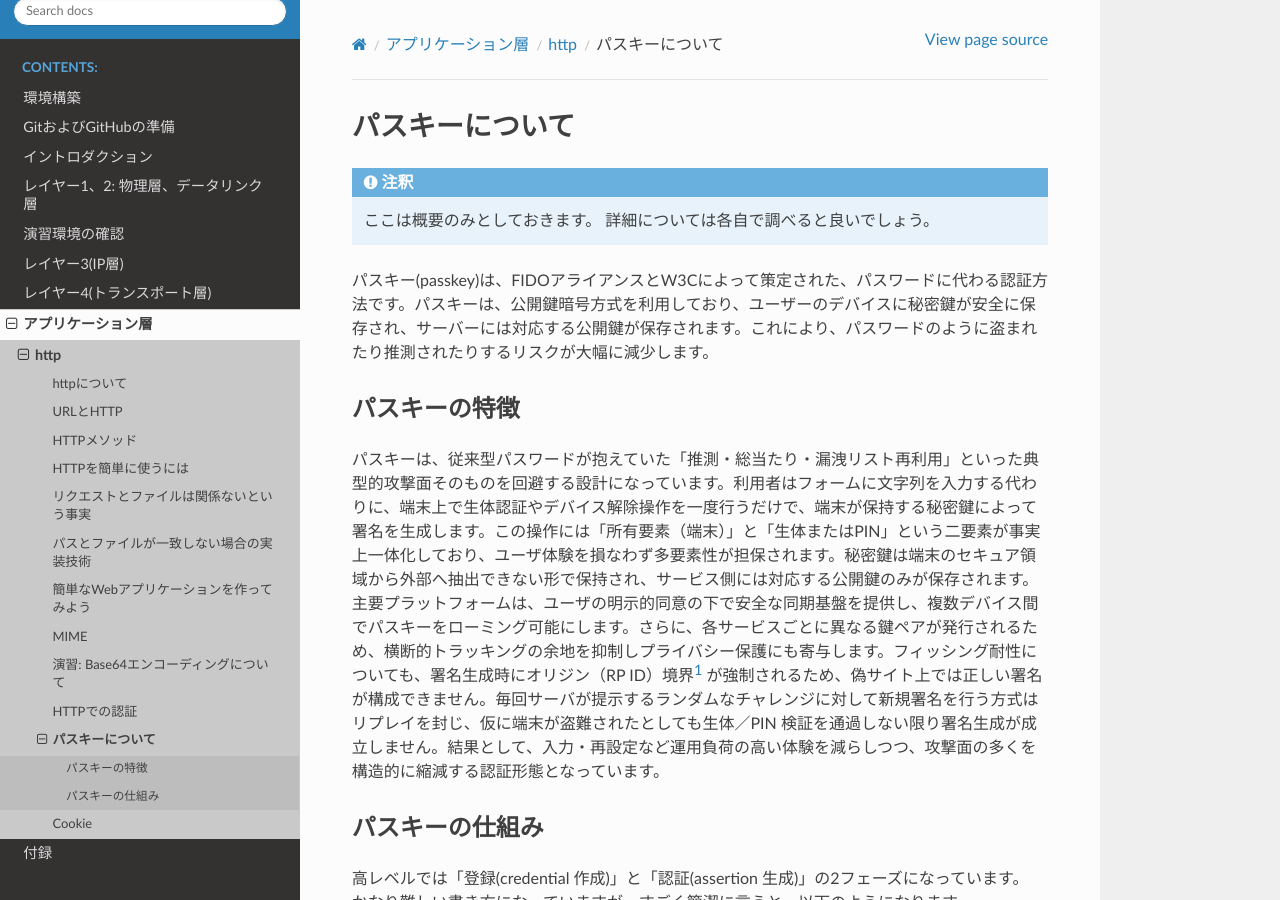
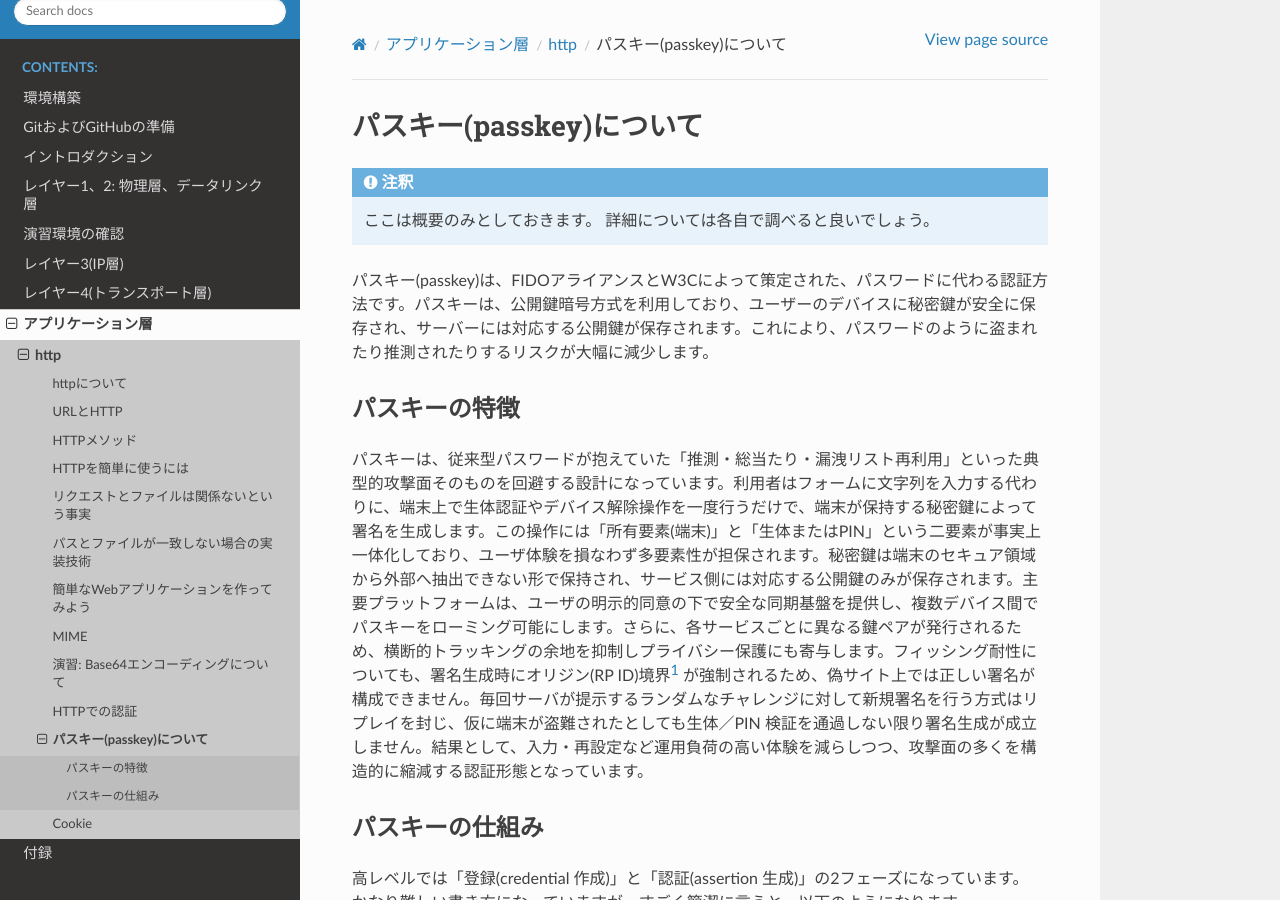
Before and after one commit to densuke/2025-network-doc, a Sphinx documentation site: the page built from source/app/http/passkey.md, in a window 1280 px wide and 900 px high. Built offline with Sphinx 7.4.7 and the Read the Docs theme 3.1.0, drawn with Linux system fonts in a browser that asks for light colours; some of the changed lines change nothing that is shown; some of the changed text lies outside the part shown.

Commit message:
指摘に対する修正をいくつか

````diff
--- a/source/app/http/passkey.md
+++ b/source/app/http/passkey.md
@@ -1,4 +1,4 @@
-# パスキーについて
+# パスキー(passkey)について
 
 ```{note}
 ここは概要のみとしておきます。
@@ -8,7 +8,7 @@
 パスキー(passkey)は、FIDOアライアンスとW3Cによって策定された、パスワードに代わる認証方法です。パスキーは、公開鍵暗号方式を利用しており、ユーザーのデバイスに秘密鍵が安全に保存され、サーバーには対応する公開鍵が保存されます。これにより、パスワードのように盗まれたり推測されたりするリスクが大幅に減少します。
 
 ## パスキーの特徴
-パスキーは、従来型パスワードが抱えていた「推測・総当たり・漏洩リスト再利用」といった典型的攻撃面そのものを回避する設計になっています。利用者はフォームに文字列を入力する代わりに、端末上で生体認証やデバイス解除操作を一度行うだけで、端末が保持する秘密鍵によって署名を生成します。この操作には「所有要素（端末）」と「生体またはPIN」という二要素が事実上一体化しており、ユーザ体験を損なわず多要素性が担保されます。秘密鍵は端末のセキュア領域から外部へ抽出できない形で保持され、サービス側には対応する公開鍵のみが保存されます。主要プラットフォームは、ユーザの明示的同意の下で安全な同期基盤を提供し、複数デバイス間でパスキーをローミング可能にします。さらに、各サービスごとに異なる鍵ペアが発行されるため、横断的トラッキングの余地を抑制しプライバシー保護にも寄与します。フィッシング耐性についても、署名生成時にオリジン（RP ID）境界[^rpid] が強制されるため、偽サイト上では正しい署名が構成できません。毎回サーバが提示するランダムなチャレンジに対して新規署名を行う方式はリプレイを封じ、仮に端末が盗難されたとしても生体／PIN 検証を通過しない限り署名生成が成立しません。結果として、入力・再設定など運用負荷の高い体験を減らしつつ、攻撃面の多くを構造的に縮減する認証形態となっています。
+パスキーは、従来型パスワードが抱えていた「推測・総当たり・漏洩リスト再利用」といった典型的攻撃面そのものを回避する設計になっています。利用者はフォームに文字列を入力する代わりに、端末上で生体認証やデバイス解除操作を一度行うだけで、端末が保持する秘密鍵によって署名を生成します。この操作には「所有要素(端末)」と「生体またはPIN」という二要素が事実上一体化しており、ユーザ体験を損なわず多要素性が担保されます。秘密鍵は端末のセキュア領域から外部へ抽出できない形で保持され、サービス側には対応する公開鍵のみが保存されます。主要プラットフォームは、ユーザの明示的同意の下で安全な同期基盤を提供し、複数デバイス間でパスキーをローミング可能にします。さらに、各サービスごとに異なる鍵ペアが発行されるため、横断的トラッキングの余地を抑制しプライバシー保護にも寄与します。フィッシング耐性についても、署名生成時にオリジン(RP ID)境界[^rpid] が強制されるため、偽サイト上では正しい署名が構成できません。毎回サーバが提示するランダムなチャレンジに対して新規署名を行う方式はリプレイを封じ、仮に端末が盗難されたとしても生体／PIN 検証を通過しない限り署名生成が成立しません。結果として、入力・再設定など運用負荷の高い体験を減らしつつ、攻撃面の多くを構造的に縮減する認証形態となっています。
 
 [^rpid]: RP ID = Relying Party ID。サービスのドメイン名に基づく識別子で、署名生成時に認証器が検証する。
 
@@ -39,23 +39,6 @@
 
 なおRPとは「Relying Party」の略で、ユーザの認証を行うサービス提供者を指します。
 
-<!-- ## RP（Relying Party）の詳細
-
-- 定義: ユーザーの認証を要求・検証するサービス提供者。WebサービスやAPIが該当する。
-- 主要責務:
-    - challenge の生成と有効期限管理（毎回新規で再利用不可）。
-    - RP ID の設定とオリジン整合性の担保（署名時の検証根拠）。
-    - 登録フェーズで受領する attestation の検証（必要に応じて拡張検査やメタデータ参照）。
-    - credentialId と公開鍵の安全な保存およびユーザアカウントへの紐付け。
-    - 認証フェーズでの署名検証と署名カウンタの monotonic 増加監視（リプレイ／クローン検出）。
-    - 検証失敗時の拒否ルールや、復旧／再登録の運用ポリシー策定。
-- プライバシーと運用上の注意:
-    - 必要以上の attestation を要求しない方針はユーザのプライバシー保護に有効。
-    - 複数デバイスや同期を想定したアカウント管理（credential の移行や削除手順）を整備する。
-    - セッション発行や多要素ポリシー、アカウント回復フローはパスキーの特性を踏まえて設計する。
-
-簡潔に言えば、RP はチャレンジ発行・署名／attestation の検証・公開鍵管理・アカウント紐付けを正しく行い、セキュリティとプライバシーを両立する運用を担う。 -->
-
 
 登録時(パスキーがまだ存在しない場合)のシーケンスは、大雑把には以下のようになっています。
 
@@ -79,7 +62,7 @@ sequenceDiagram
     RP-->>Client: 登録OK
 ```
 
-補足: ここで challenge は毎回新鮮な乱数であり再利用攻撃を防ぎます。authenticatorData には RP ID ハッシュ、ユーザ存在・検証フラグ、署名カウンタなどが含まれ、署名対象は authenticatorData と clientDataHash（内部に challenge / origin / type を内包）を連結したものです。サーバは origin / RP ID 整合性と署名、さらにカウンタの単調増加を検証し、増加停止や巻き戻りがあればクローンや不正抽出の兆候として扱います。
+補足: ここで challenge は毎回新鮮な乱数であり再利用攻撃を防ぎます。authenticatorData には RP ID ハッシュ、ユーザ存在・検証フラグ、署名カウンタなどが含まれ、署名対象は authenticatorData と clientDataHash(内部に challenge / origin / type を内包)を連結したものです。サーバは origin / RP ID 整合性と署名、さらにカウンタの単調増加を検証し、増加停止や巻き戻りがあればクローンや不正抽出の兆候として扱います。
 
 すでにパスキーが存在しているときの認証シーケンスは以下のようになります。
 なお、実際には認証をするサーバー側にはパスキーがあるけど、ユーザーのデバイス側にはパスキーが無い(新しいデバイスを使う等)場合もあります。
````
